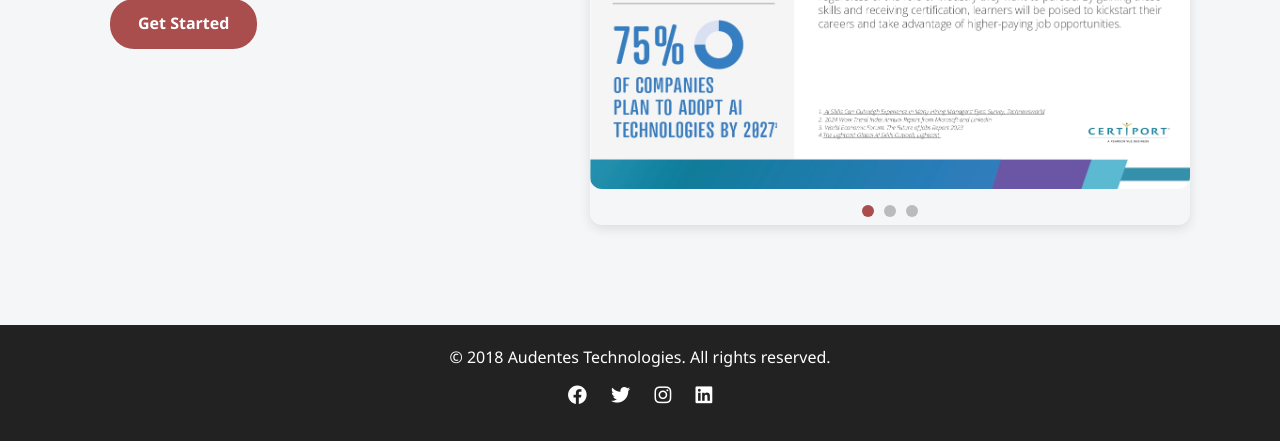
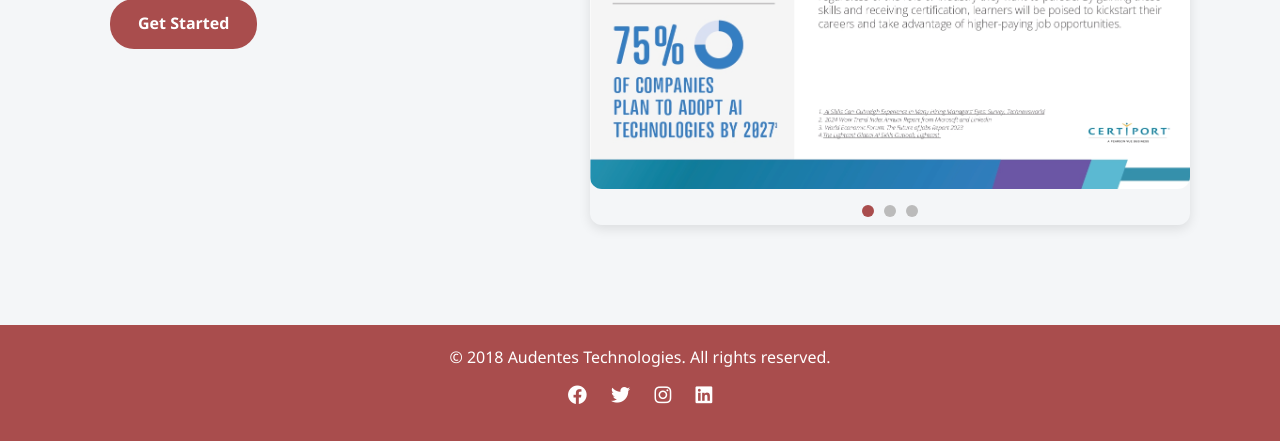
Before and after one commit to Carlito-Tagarro/inventory_System, a PHP site: page /phpmailer/ in a window 1280 px wide. Shown: the part 728-1169 px from the top of the page. Run offline with PHP 8.4, Linux system fonts and the light colour scheme.

Commit message:
change footer color

```diff
--- a/CSS/index.css
+++ b/CSS/index.css
@@ -51,7 +51,7 @@
     .dot.active{background:#a94d4d}
 
     /* Footer */
-    footer{background:#222;color:#fff;padding:20px 0;text-align:center;margin-top:40px}
+    footer{background:#a94d4d;color:#fff;padding:20px 0;text-align:center;margin-top:40px}
     footer .socials{margin:10px 0}
     footer .socials a{color:#fff;margin:0 10px;font-size:1.2rem;transition:.3s}
     footer .socials a:hover{color:#a94d4d}
--- a/index.php
+++ b/index.php
@@ -11,12 +11,8 @@ include 'connection.php';
   <title>Audentes Technologies</title>
   <link rel="icon" type="image/x-icon" href="images/images__1_-removebg-preview.png">
   <link rel="stylesheet" href="CSS/index.css">
-
-  <!-- Preload critical assets -->
   <link rel="preload" as="image" href="images/images__1_-removebg-preview.png">
   <link rel="preload" as="image" href="images/slide1.jpg">
-
-  <!-- Font Awesome -->
   <link rel="stylesheet" href="https://cdnjs.cloudflare.com/ajax/libs/font-awesome/6.4.2/css/all.min.css" media="all">
 
 </head>
@@ -38,7 +34,7 @@ include 'connection.php';
     </div>
   </nav>
 
-  <!-- Main Content -->
+
   <main>
     <!-- Hero -->
     <section class="hero container">
```
